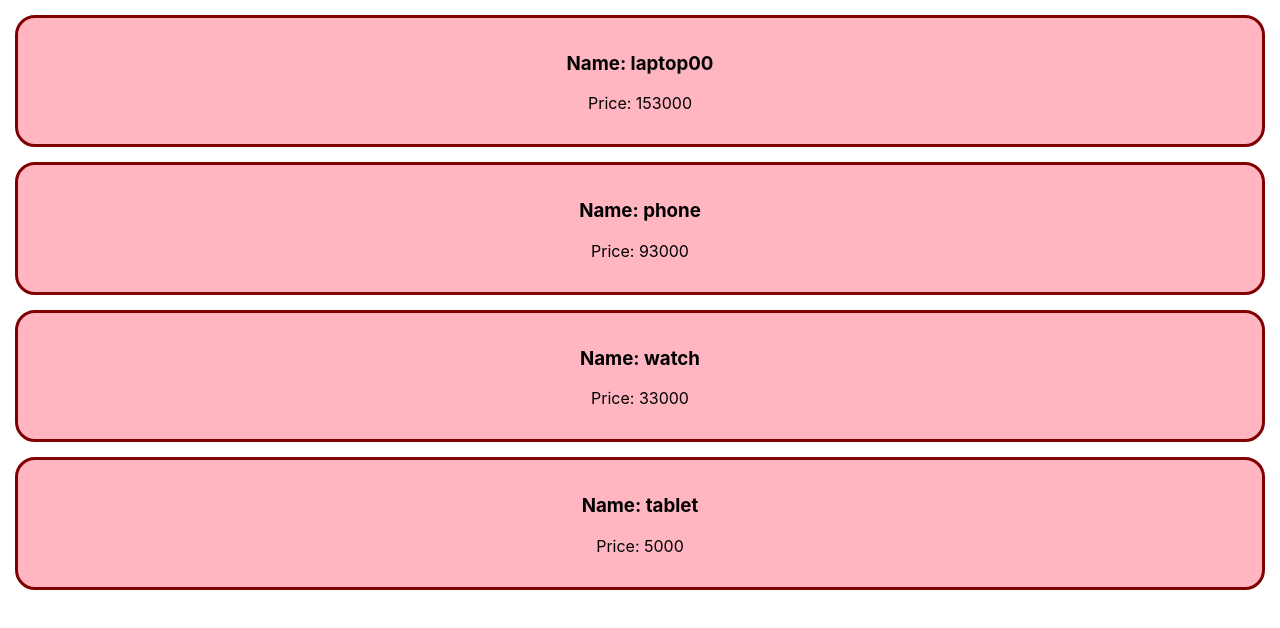
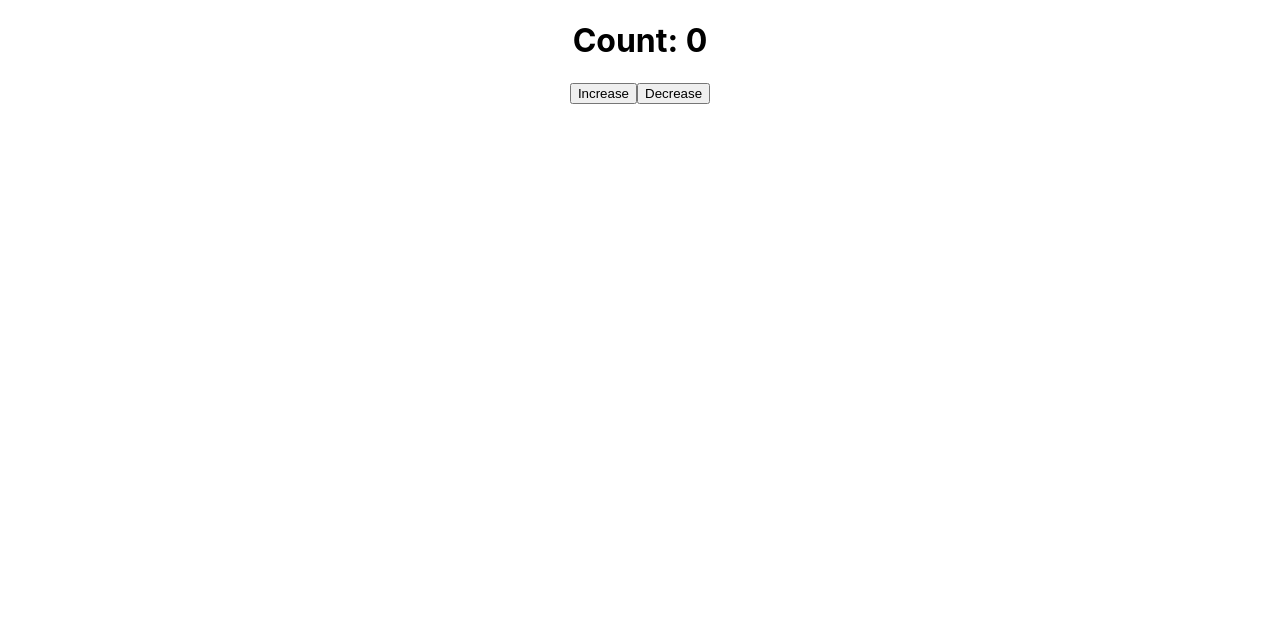
Before and after one commit to Rasujon3/reactjs-core-concepts, a React (Create React App) app: page / in a window 1280 px wide. Shown: the top 628 px of the page. Built offline with nearby package versions, Linux system fonts and the light colour scheme.

Commit message:
45-7 (advanced) State, component state hook and set state method

```diff
--- a/src/App.js
+++ b/src/App.js
@@ -1,32 +1,25 @@
 import logo from "./logo.svg";
 import "./App.css";
+import { useState } from "react";
 
 function App() {
-  const products = [
-    { name: "laptop00", price: 153000 },
-    { name: "phone", price: 93000 },
-    { name: "watch", price: 33000 },
-    { name: "tablet", price: 5000 },
-  ];
   return (
     <div className="App">
-      {products.map((product) => (
-        <Product name={product.name} price={product.price}></Product>
-      ))}
-      {/* <Product name="laptop" price="47000"></Product>
-      <Product name="phone" price="75000"></Product> */}
-      {/* <Product name="watch" price="3500"></Product> */}
+      <Counter></Counter>
     </div>
   );
 }
 
-function Product(props) {
+function Counter() {
+  const [count, setCount] = useState(0);
+  const increaseCount = () => setCount(count + 1);
+  const decreaseCount = () => setCount(count - 1);
   return (
-    <div className="product">
-      <h3>Name: {props.name}</h3>
-      <p>Price: {props.price}</p>
+    <div>
+      <h1>Count: {count}</h1>
+      <button onClick={increaseCount}>Increase</button>
+      <button onClick={decreaseCount}>Decrease</button>
     </div>
   );
 }
-
 export default App;
```
